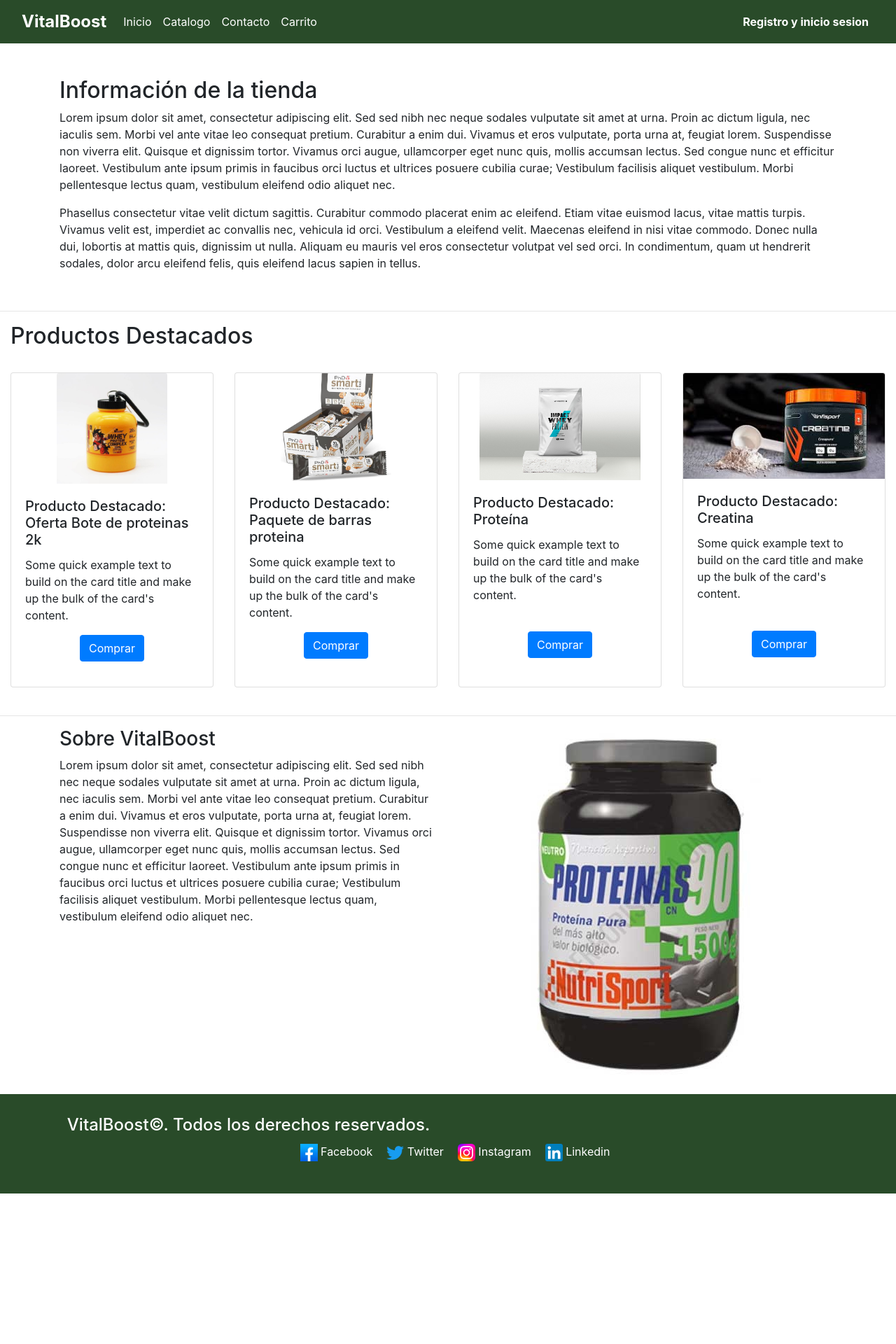
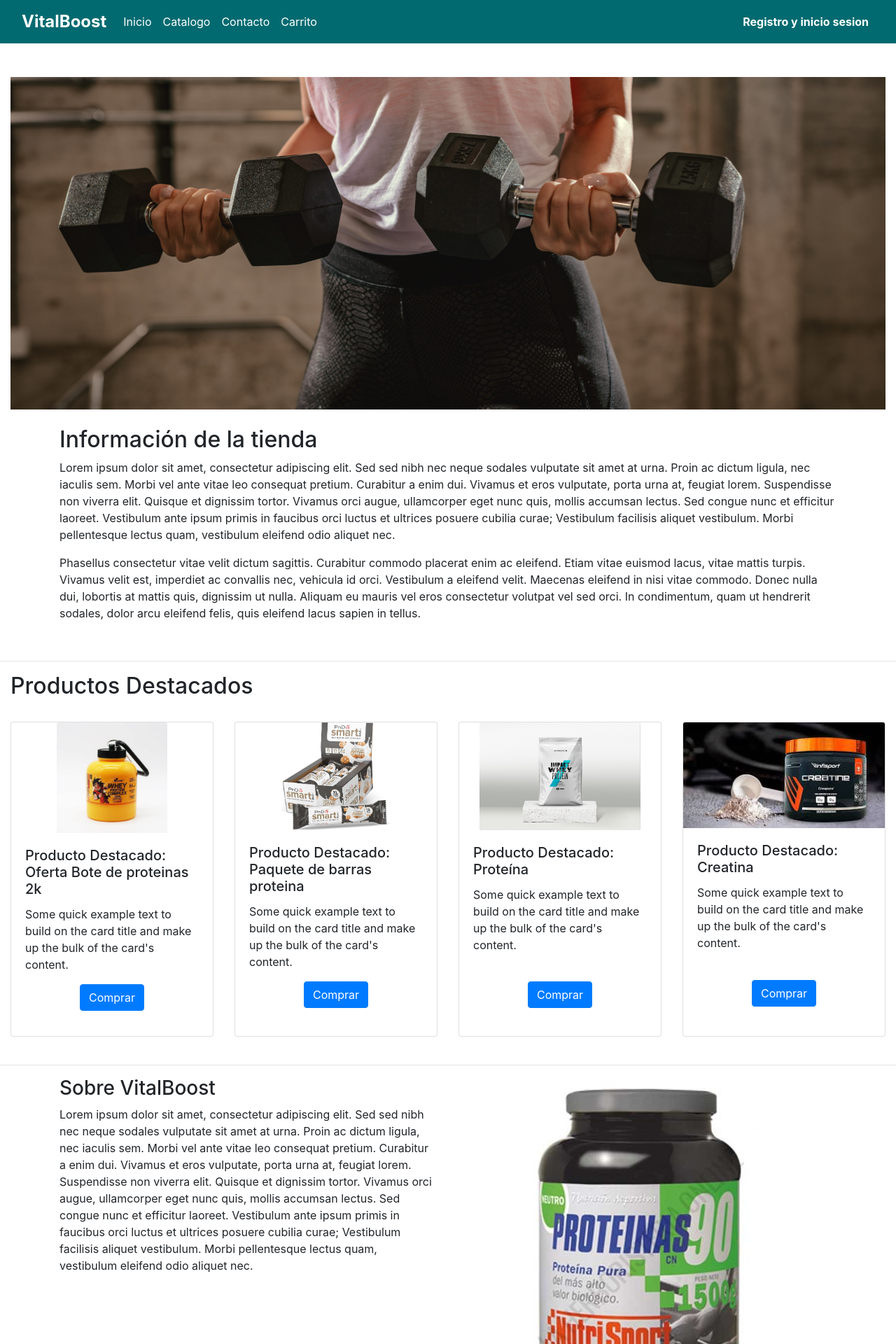
Before and after one commit to danielmoralesferrando/proyecto-ed-lm, an Angular app: page /home in a window 1280 px wide. Shown: the top 1920 px of the page at 70% size. Before the commit the page ends 1705 px from the top, so only its background shows below. Built offline with nearby package versions, Linux system fonts and the light colour scheme.

Commit message:
home v.2.0

```diff
--- a/src/app/component/home/home.component.css
+++ b/src/app/component/home/home.component.css
@@ -1,5 +1,5 @@
 footer {
-    background-color: #294B29;
+    background-color: #016A70;
     color: #fff;
     padding: 30px 0;
   }
--- a/src/app/component/home/home.component.html
+++ b/src/app/component/home/home.component.html
@@ -1,5 +1,9 @@
 <!-- Descripción de la tienda -->
 <br>
+<br>
+<div class="container-fluid d-flex justify-content-center align-items-center">
+  <img src="assets/img/banner.png" style="width: 100%;  height: auto;">
+</div>
 <br>
 <div class="container">
   <h2>Información de la tienda</h2>
--- a/src/app/component/navbar/navbar.component.css
+++ b/src/app/component/navbar/navbar.component.css
@@ -1,5 +1,5 @@
 .navbar {
-    background-color: #294B29;
+    background-color: #016A70;
 }
 
 .navbar-brand {
```
Also changed, not shown: src/assets/img/banner.png (added).
